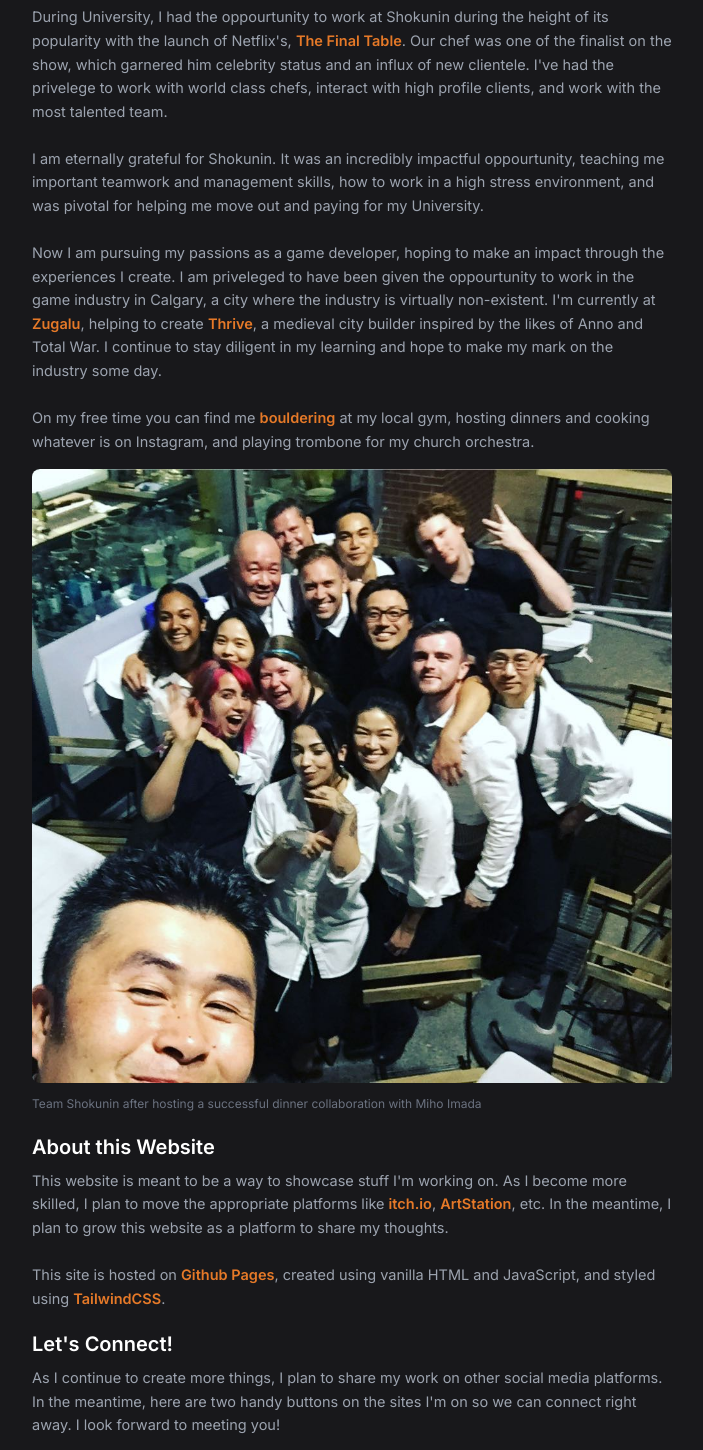
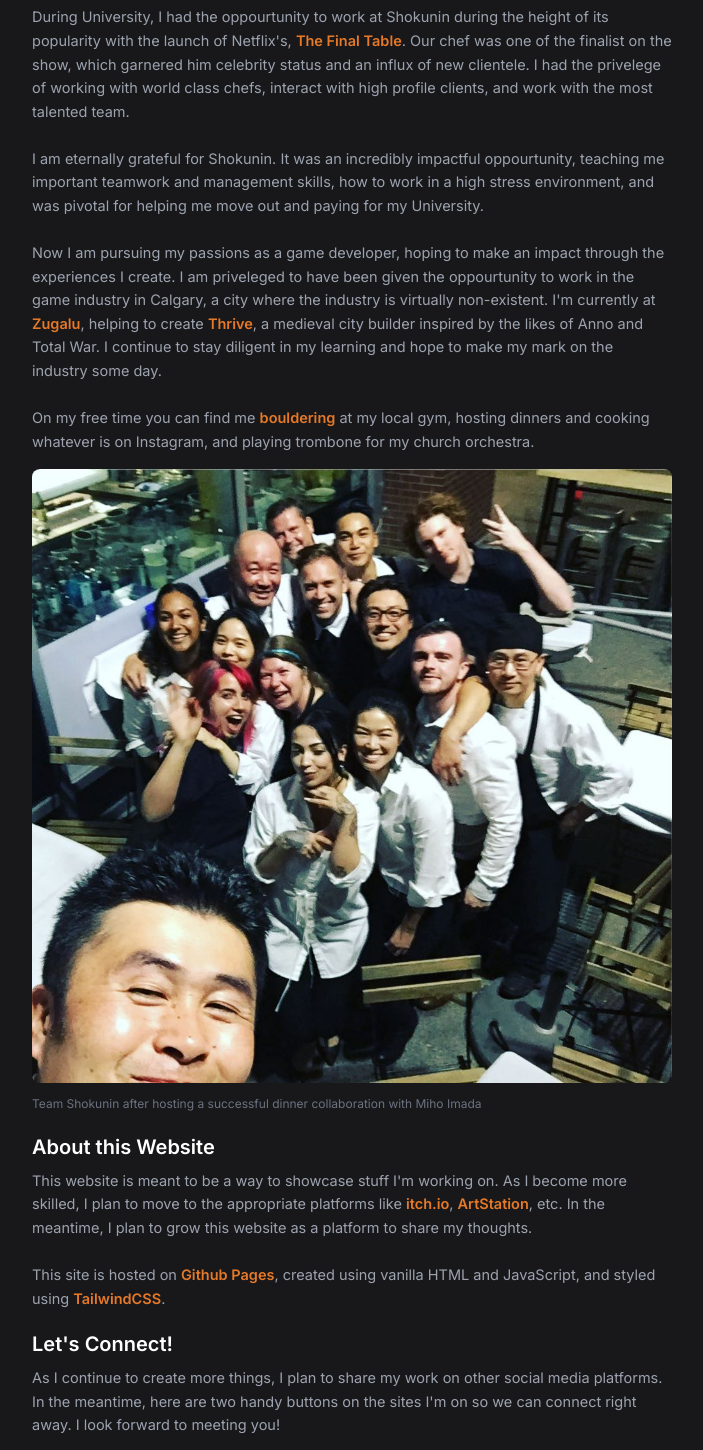
Before and after one commit to jragorospe/personal-portfolio-website, a plain HTML site: page about.html in a window 1280 px wide. Shown: the part 2817-4267 px from the top of the page, without its empty margins (288-991 px from the left). Drawn offline with Linux system fonts and the light colour scheme.

Commit message:
copy change

```diff
--- a/about.html
+++ b/about.html
@@ -162,7 +162,7 @@
         <p class="paragraph">
             During University, I had the oppourtunity to work at Shokunin during the height of its popularity with the launch of Netflix's,
             <a class="inline-link" href="https://www.youtube.com/watch?v=V088HvtuQFg" target="_blank">The Final Table</a>. Our chef was one of the finalist on the
-            show, which garnered him celebrity status and an influx of new clientele. I've had the privelege to work with world class chefs,
+            show, which garnered him celebrity status and an influx of new clientele. I had the privelege of working with world class chefs,
             interact with high profile clients, and work with the most talented team.
             <br><br>
             I am eternally grateful for Shokunin. It was an incredibly impactful oppourtunity, teaching me important teamwork and management skills,
@@ -187,7 +187,7 @@
 
         <h2 class="mb-2 pt-5 text-xl font-semibold text-white">About this Website</h2>
         <p class="paragraph">
-            This website is meant to be a way to showcase stuff I'm working on. As I become more skilled, I plan to move the
+            This website is meant to be a way to showcase stuff I'm working on. As I become more skilled, I plan to move to the
             appropriate platforms like <a class="inline-link" href="https://itch.io" target="_blank">itch.io</a>, <a class="inline-link" href="https://www.artstation.com/" target="_blank">ArtStation</a>, etc. In the meantime, I plan to grow this website as a platform to
             share my thoughts.
             <br><br>
```
